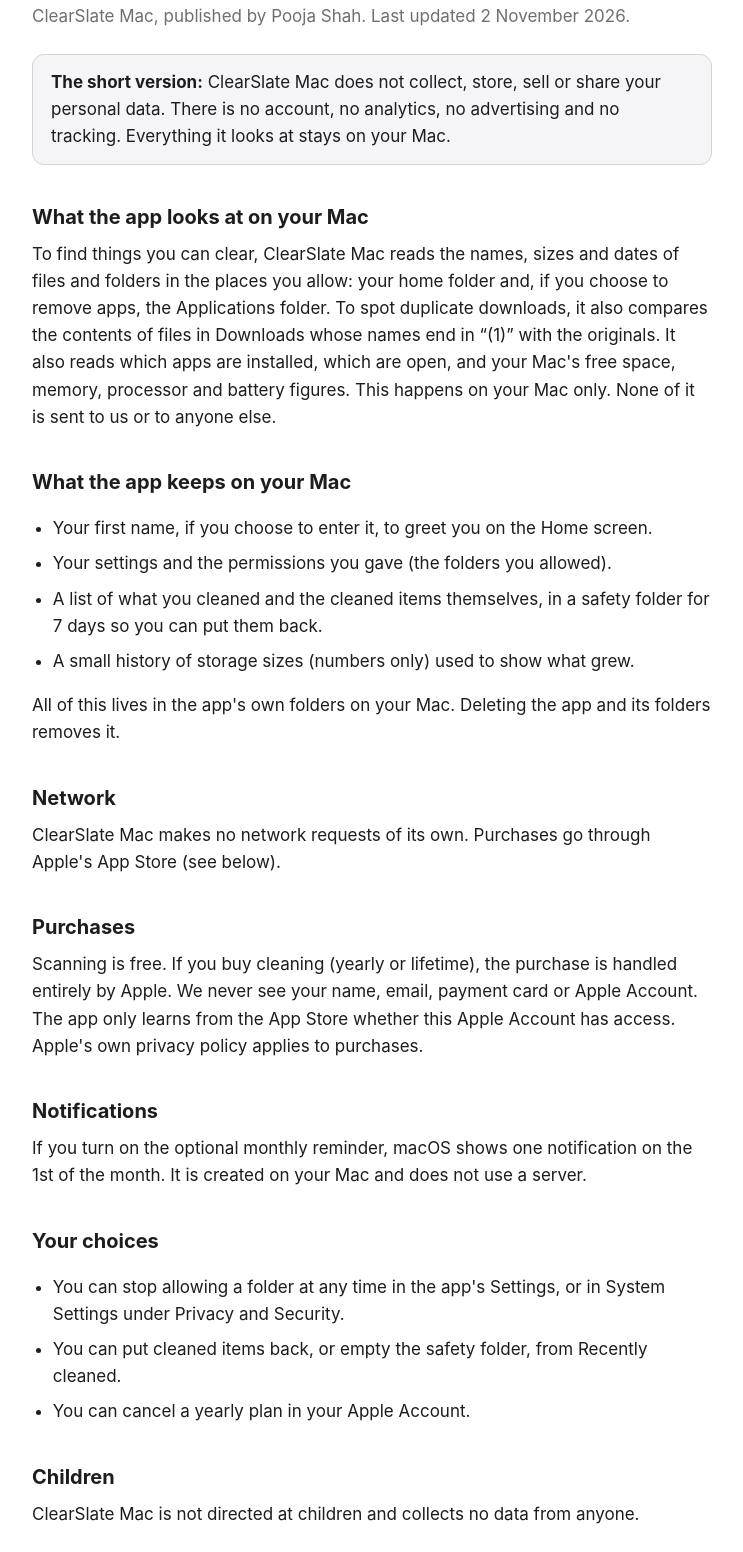
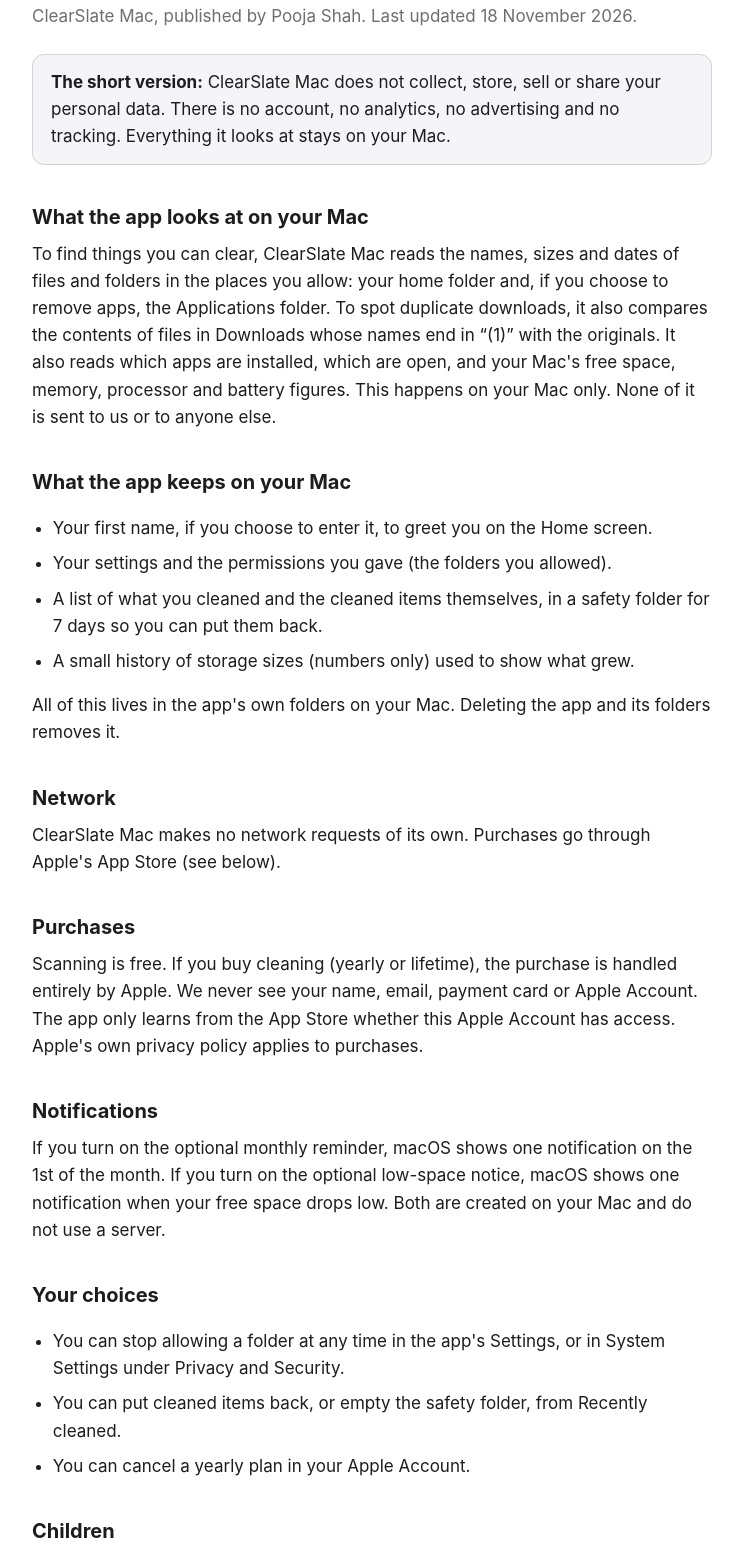
Before and after one commit to clearslatemac/clearslate-mac, a plain HTML site: page privacy.html in a window 1280 px wide. Shown: the part 144-1696 px from the top of the page, without its empty margins (268-1011 px from the left). Drawn offline with Linux system fonts and the light colour scheme.

Commit message:
Update privacy and support pages

```diff
--- a/privacy.html
+++ b/privacy.html
@@ -10,7 +10,7 @@
 <main>
 <nav><a href="index.html">Support</a><a href="privacy.html">Privacy Policy</a></nav>
 <h1>Privacy Policy</h1>
-<p class="lead">ClearSlate Mac, published by Pooja Shah. Last updated 2 November 2026.</p>
+<p class="lead">ClearSlate Mac, published by Pooja Shah. Last updated 18 November 2026.</p>
 
 <div class="card"><strong>The short version:</strong> ClearSlate Mac does not collect, store, sell or share your personal data. There is no account, no analytics, no advertising and no tracking. Everything it looks at stays on your Mac.</div>
 
@@ -33,7 +33,7 @@
 <p>Scanning is free. If you buy cleaning (yearly or lifetime), the purchase is handled entirely by Apple. We never see your name, email, payment card or Apple Account. The app only learns from the App Store whether this Apple Account has access. Apple's own privacy policy applies to purchases.</p>
 
 <h2>Notifications</h2>
-<p>If you turn on the optional monthly reminder, macOS shows one notification on the 1st of the month. It is created on your Mac and does not use a server.</p>
+<p>If you turn on the optional monthly reminder, macOS shows one notification on the 1st of the month. If you turn on the optional low-space notice, macOS shows one notification when your free space drops low. Both are created on your Mac and do not use a server.</p>
 
 <h2>Your choices</h2>
 <ul>
```
Also changed, not shown: index.html (+1 -1 lines).
